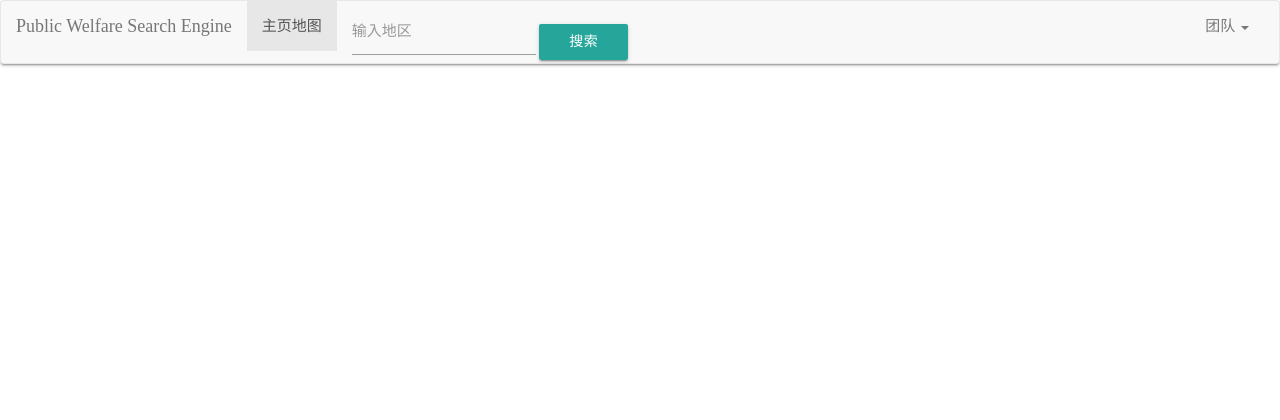
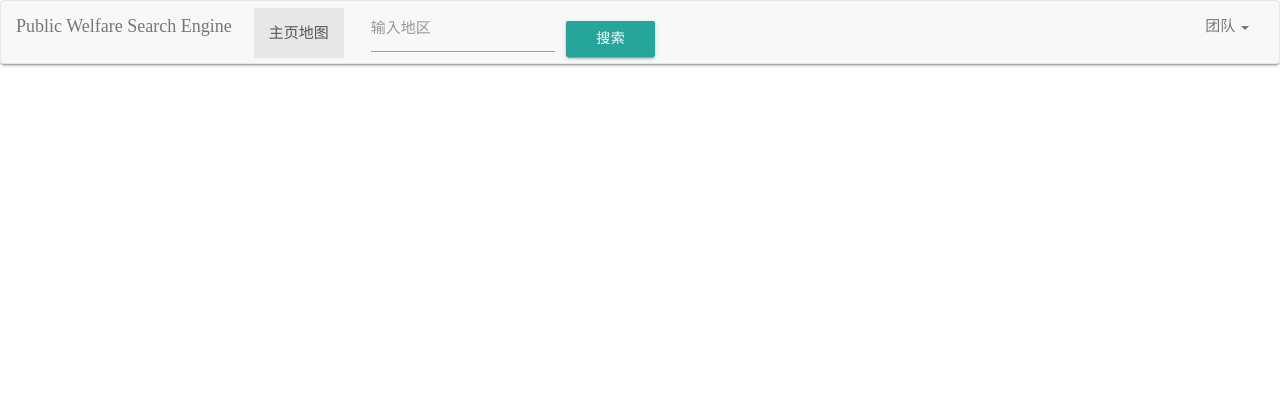
Before and after one commit to ShangQingLiu/Public-Welfare---Searching-Engine, a Django app: template PWSE/templates/base.html in a window 1280 px wide. Shown: the top 420 px of the page. Run offline with Django 3.2, Linux system fonts and the light colour scheme; the template is opened without the code that fills it, so the values that code supplies are empty; some libraries are stand-ins or nearby versions.

Commit message:
modify css style

```diff
--- a/PWSE/templates/_header.html
+++ b/PWSE/templates/_header.html
@@ -12,15 +12,15 @@
       </div>
 
       <!-- Collect the nav links, forms, and other content for toggling -->
-      <div class="collapse navbar-collapse" id="bs-example-navbar-collapse-1">
-        <ul class="nav navbar-nav">
+      <div class="collapse navbar-collapse" style="margin: auto" id="bs-example-navbar-collapse-1">
+        <ul class="nav navbar-nav" style="margin: 7px">
           <li class="active"><a href="#">主页地图<span class="sr-only">(current)</span></a></li>
         </ul>
-        <form class="navbar-form navbar-left">
-          <div class="form-group">
+        <form class="navbar-form navbar-left" style="margin: 5px">
+          <div class="form-group" style="margin-right: 8px">
             <input type="text" class="form-control" placeholder="输入地区">
           </div>
-          <button type="submit" class="btn btn-default">搜索</button>
+          <button type="submit" class="btn">搜索</button>
         </form>
         <ul class="nav navbar-nav navbar-right">
           <li class="dropdown">
--- a/PWSE/templates/index.html
+++ b/PWSE/templates/index.html
@@ -7,6 +7,7 @@
     <div id="map-container"></div>
 </div>
 <a href="#" data-activates="slide-out" class="waves-effect waves-light btn relative"><i class="material-icons">筛选</i></a>
+<a href="#" class="waves-effect waves-light btn relative"><i class="material-icons">意见</i></a>
 <script type="text/javascript">
     mapStyleJson = [
         {
```
Also changed, not shown: PWSE/static/PWSE/css/style.css (line endings or trailing spaces).
